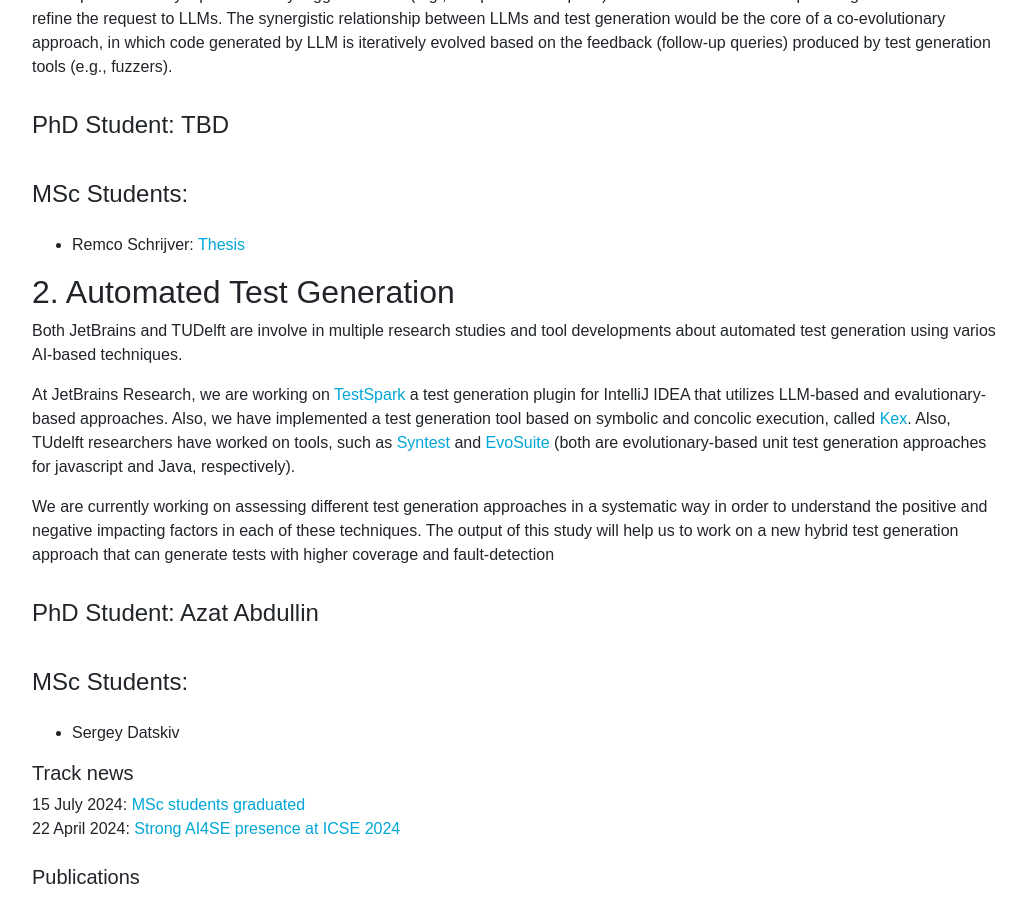
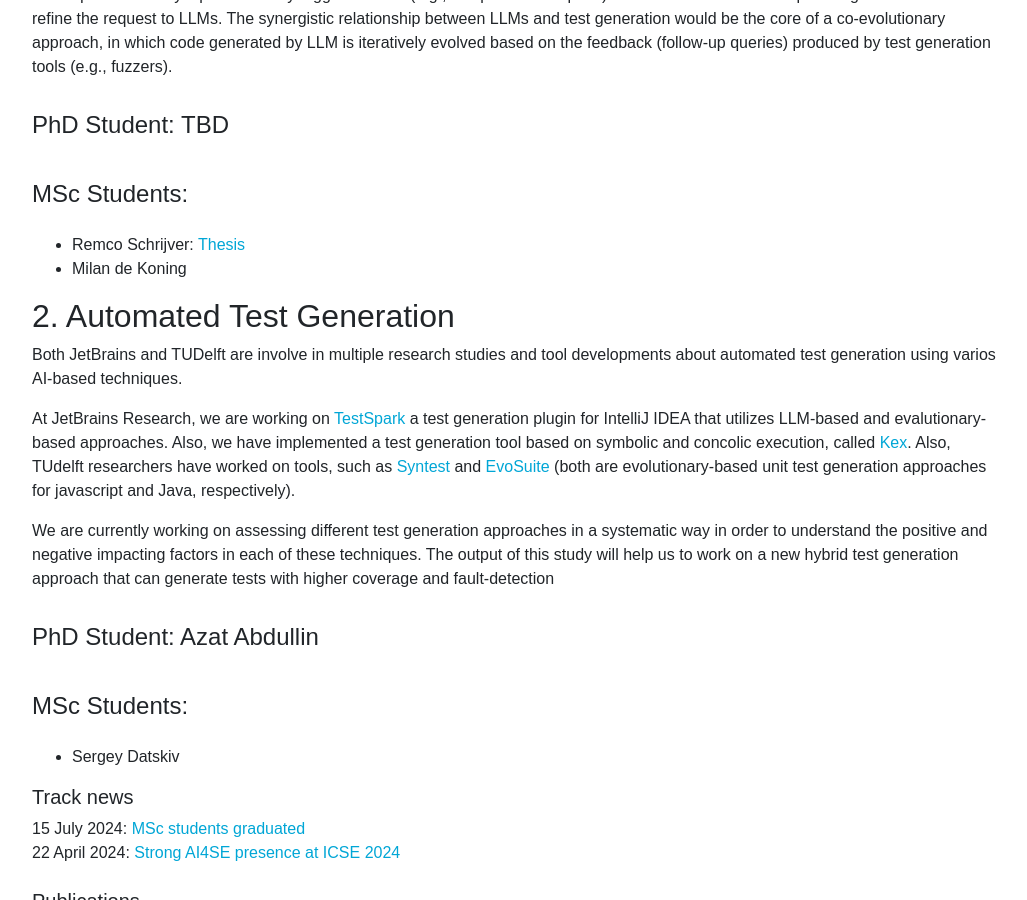
Before and after one commit to SERG-Delft/ai4se-website, a Jekyll site: the page built from _tracks/01_code_gen_validation.md, in a window 1280 px wide and 900 px high, scrolled down 535 px. Shown: the whole window, without its empty margins (124-1151 px from the left). Built offline with Jekyll 4.4.1, drawn with Linux system fonts in a browser that asks for light colours; nearby versions of some CDN libraries.

Commit message:
add milan

```diff
--- a/_data/people.yml
+++ b/_data/people.yml
@@ -40,6 +40,10 @@
       role: Intern/MSc Student
       affiliation: JetBrains, TUDelft
       photo_url: img/avatars/sergey-datskiv.jpg
+    - name: Milan de Koning
+      role: Intern/MSc Student
+      affiliation: JetBrains, TUDelft
+      photo_url: img/avatars/milan.jpg
 
 - category: Track 2 - LLM Adaptation for Coding Tasks
   people:
--- a/_tracks/01_code_gen_validation.md
+++ b/_tracks/01_code_gen_validation.md
@@ -18,6 +18,7 @@ Additionally, we plan to use test generation to validate the code created by LLM
 ### PhD Student: TBD
 ### MSc Students:
 - Remco Schrijver: [Thesis](/projects/track-1/2024-07-08-beyond-acceptance-rates-thesis-remco-schrijver)
+- Milan de Koning
 
 ## 2. Automated Test Generation
 Both JetBrains and TUDelft are involve in multiple research studies and tool developments about automated test generation using varios AI-based techniques.
```
Also changed, not shown: img/avatars/milan.jpg (added).
